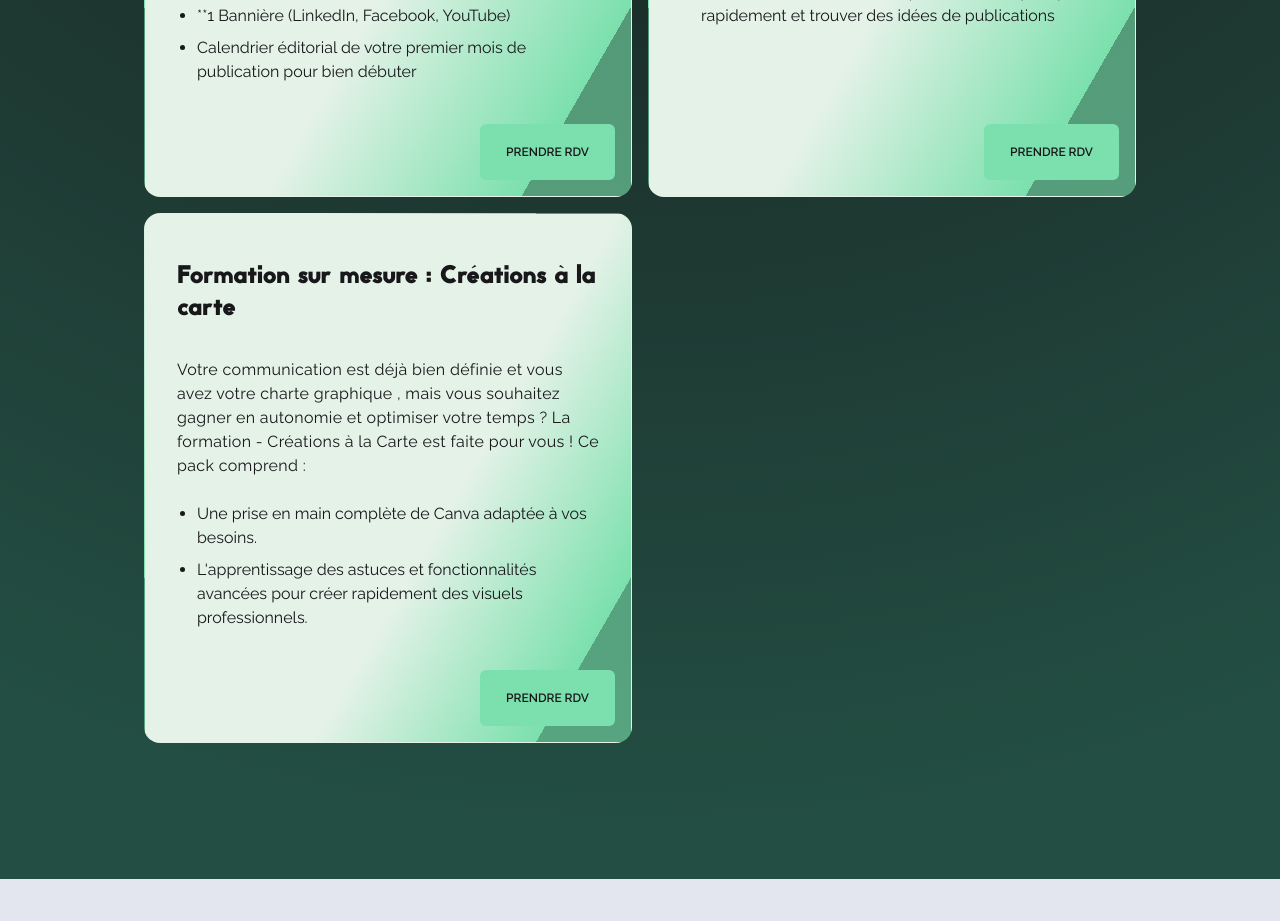
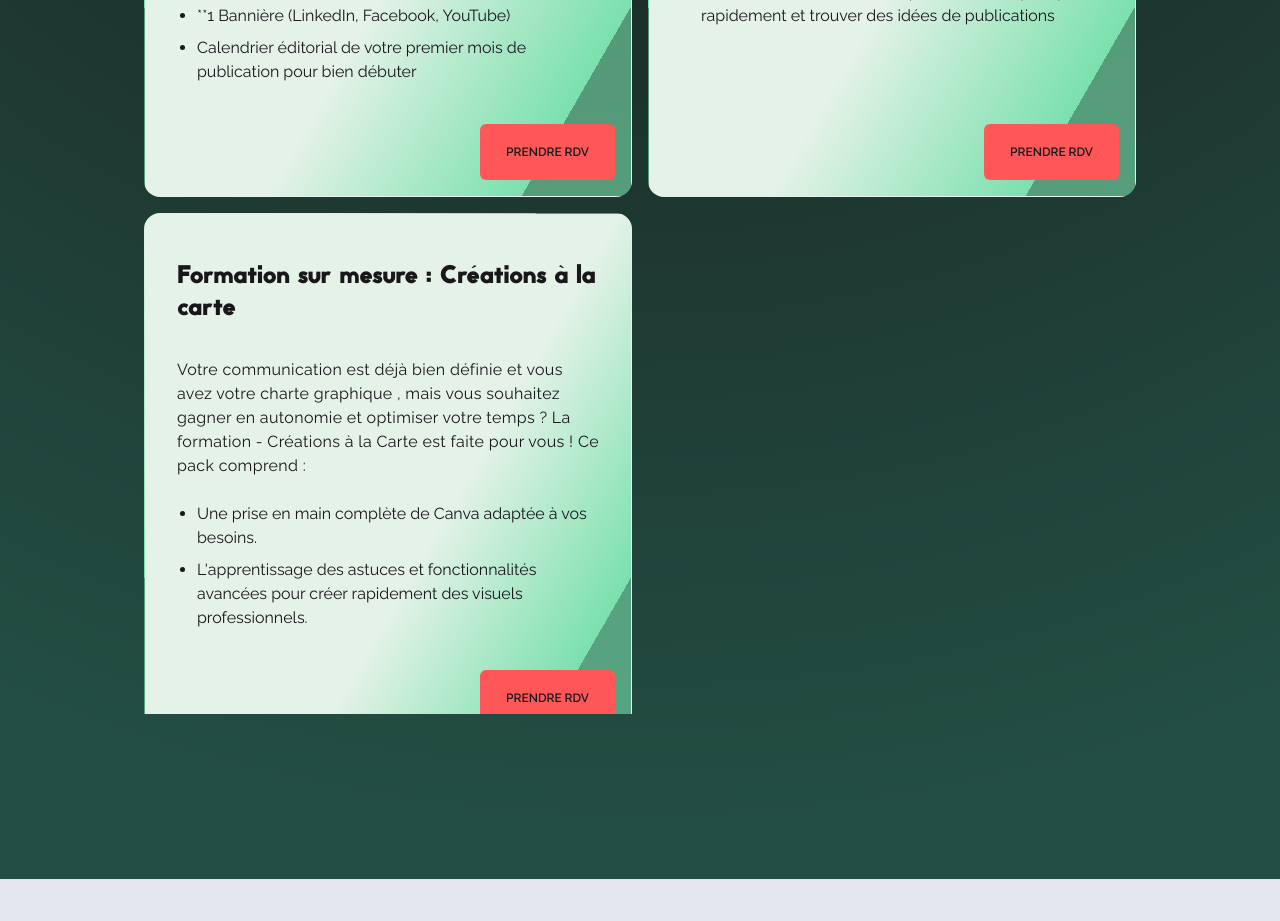
Before and after one commit to webcreatis/WC, a Next.js app: page / in a window 1280 px wide. Shown: the part 10520-11441 px from the top of the page. Built offline with nearby package versions, Linux system fonts and the light colour scheme.

Commit message:
WEBCREATIS > add corail color to button rdv

```diff
--- a/components/ui/card-hover-effect.tsx
+++ b/components/ui/card-hover-effect.tsx
@@ -71,7 +71,7 @@ export const HoverEffect = ({
             <div className="absolute bottom-0 right-0">
               <Button
                 text="Prendre RDV"
-                bg="bg-green"
+                bg="bg-corail"
                 color="text-black"
                 onClick={() =>
                   (window.location.href = "mailto:contact.webcreatis@gmail.com")
```
